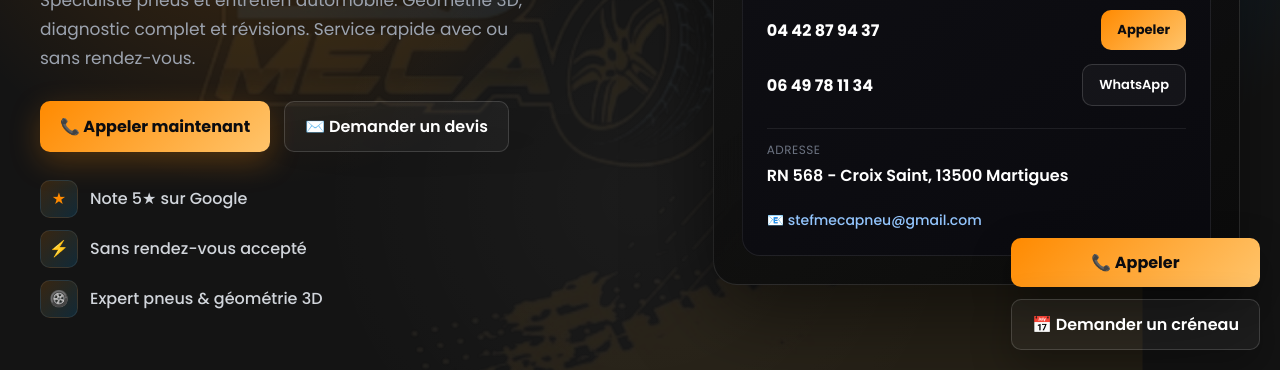
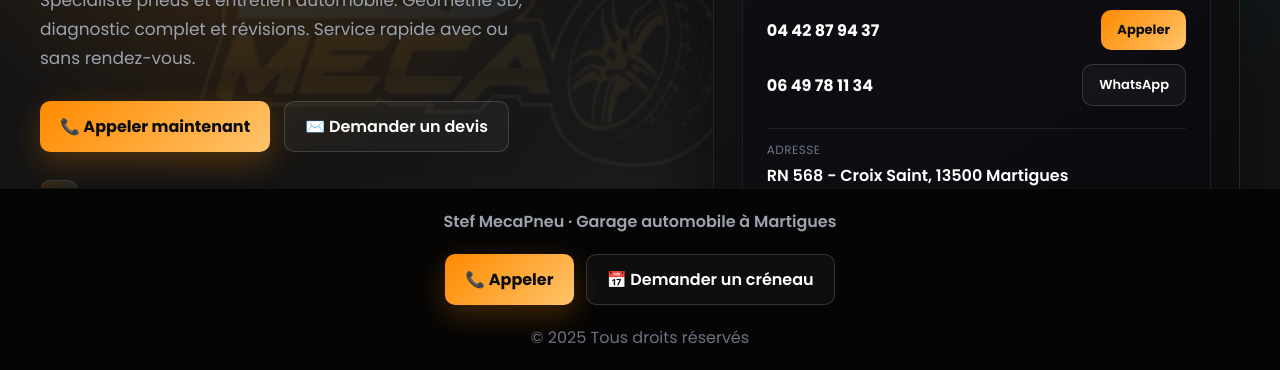
Before and after one commit to skeletozaure/StefMecapneu-site, a plain HTML site: page index.html in a window 1280 px wide. Shown: the part 430-800 px from the top of the page. Drawn offline with Linux system fonts and the light colour scheme.

Commit message:
fix(footer): 🐛 Adjust footer position and add contact buttons
- Fixed footer to be positioned at the bottom of the page
- Added buttons for quick contact options
- Reduced footer padding for better layout

```diff
--- a/index.html
+++ b/index.html
@@ -79,6 +79,7 @@
                   linear-gradient(135deg, #0a0a0a 0%, #111111 45%, #0a0a0a 100%);
       background-attachment: fixed;
       overflow-x: hidden;
+      padding-bottom: 100px;
     }
     a { color: inherit; text-decoration: none; transition: color 0.3s ease; }
     header {
@@ -543,29 +544,20 @@
     }
     .tip-card { background: #0b111b; border: 1px dashed rgba(255,255,255,0.2); border-radius: 12px; padding: 16px; color: #cbd5e1; display: grid; gap: 8px; }
     .tip-card strong { color: #f8fafc; }
-    .floating-cta {
-      position: fixed;
-      right: 20px;
-      bottom: 20px;
-      display: flex;
-      flex-direction: column;
-      gap: 12px;
-      z-index: 11;
-      animation: fadeInUp 0.6s ease-out 1s backwards;
-    }
-    .floating-cta a {
-      box-shadow: 0 15px 40px rgba(0,0,0,0.3);
-      transition: all 0.3s cubic-bezier(0.34, 1.56, 0.64, 1);
-    }
-    .floating-cta a:hover { transform: scale(1.08); }
     footer {
       background: #050505;
       color: #6b7280;
-      padding: 40px 24px;
+      padding: 20px 24px;
       text-align: center;
       border-top: 1px solid rgba(255,255,255,0.05);
+      position: fixed;
+      bottom: 0;
+      left: 0;
+      right: 0;
+      z-index: 10;
     }
     footer div:first-child { font-weight: 600; color: #9ca3af; margin-bottom: 8px; }
+    .footer-buttons { display: flex; gap: 12px; justify-content: center; margin: 20px 0; }
     input, select, textarea {
       background: rgba(15,15,20,0.9);
       border: 1px solid rgba(255,255,255,0.1);
@@ -591,8 +583,7 @@
       .cta-row { width: 100%; }
       .btn-secondary { width: 100%; justify-content: center; }
       .btn-primary { width: 100%; }
-      .floating-cta { left: 16px; right: 16px; bottom: 80px; flex-direction: row; justify-content: space-between; }
-      .floating-cta a { flex: 1; text-align: center; }
+      .footer-buttons { flex-direction: column; gap: 8px; }
     }
   </style>
 </head>
@@ -891,13 +882,12 @@
 
   <footer>
     <div>Stef MecaPneu · Garage automobile à Martigues</div>
+    <div class="footer-buttons">
+      <a class="btn-primary" href="tel:0649781134">📞 Appeler</a>
+      <a class="btn-secondary" href="#contact">📅 Demander un créneau</a>
+    </div>
     <div>© <span id="year"></span> Tous droits réservés</div>
   </footer>
-
-  <div class="floating-cta" aria-label="Contact rapide">
-    <a class="btn-primary" href="tel:0649781134">📞 Appeler</a>
-    <a class="btn-secondary" href="#contact">📅 Demander un créneau</a>
-  </div>
 
   <script>
     // Intersection Observer for scroll animations
```
